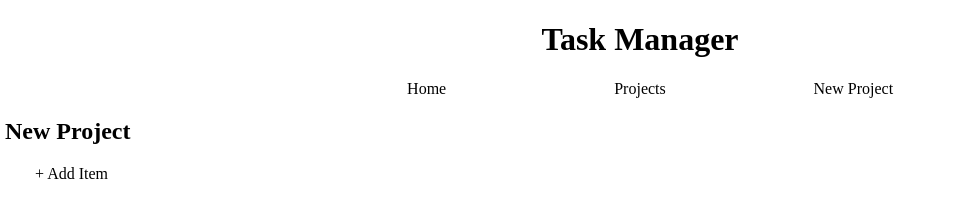
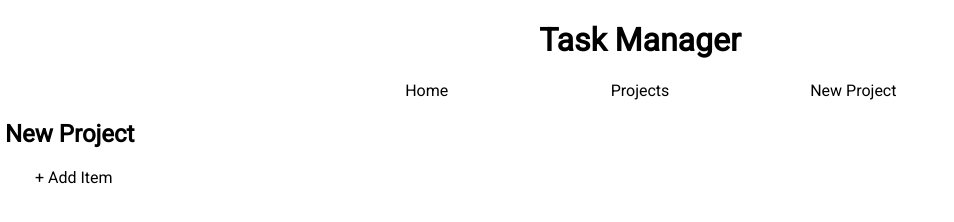
Before and after one commit to DougHughes8906/to-do, a website built with webpack: page dist/index.html in a window 1280 px wide. Shown: the whole page, without its empty margins (0-954 px from the left). Built offline with nearby package versions, Linux system fonts and the light colour scheme.

Commit message:
updates the font

```diff
--- a/dist/index.html
+++ b/dist/index.html
@@ -3,6 +3,7 @@
 	<head>
 		<title>To Do</title>
 		<link rel="stylesheet" type="text/css" href="style.css">
+		<link href="https://fonts.googleapis.com/css2?family=Roboto&display=swap" rel="stylesheet">
 	</head>
 	<body>
 		<script src="main.js"></script>
--- a/dist/style.css
+++ b/dist/style.css
@@ -3,6 +3,7 @@ html, body {
 	margin: 0px;
 	height: 100%;
 	width: 100%;
+	font-family: 'Roboto', sans-serif;
 }
 
 h1 {
```
